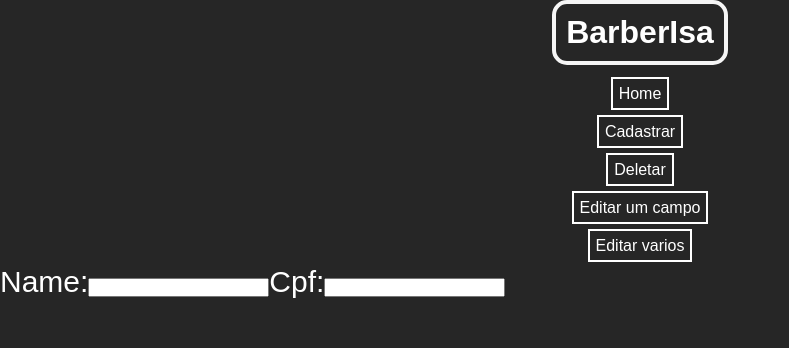
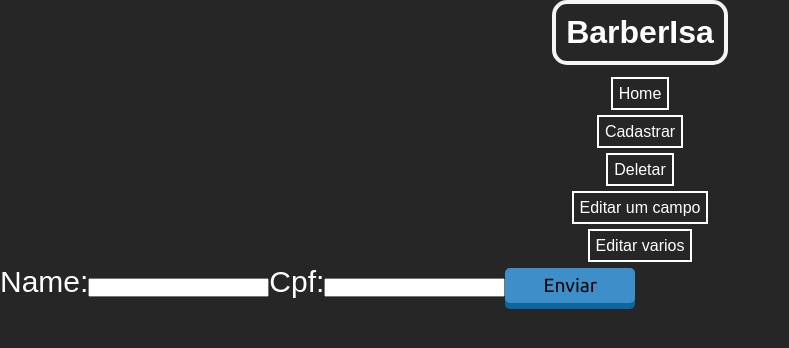
Before and after one commit to ArealNemexis/barberIsa, a React (Create React App) app in the folder frontend-react/: page /cadastro in a window 1280 px wide. Shown: the top 348 px of the page, without its empty margins (0-789 px from the left). Built offline with nearby package versions, Linux system fonts and the light colour scheme; no server answers.

Commit message:
Pattern Button adicionado

```diff
--- a/frontend-react/src/pages/Cadastrar/index.js
+++ b/frontend-react/src/pages/Cadastrar/index.js
@@ -2,7 +2,7 @@ import React from 'react';
 import NavBar from '../../components/NavBar'
 import api from "../../services/api";
 
-
+import PatternButton from "../../components/PatternButton"
 class Cadastrar extends React.Component {
 
     state = {
@@ -28,6 +28,9 @@ class Cadastrar extends React.Component {
 
                     <label for="cpf">Cpf:</label>
                     <input id="cpf" type="text"  name = "cpf"/>
+                    <PatternButton>
+                        Enviar
+                    </PatternButton>
 
                 </form>
             </div>
```
